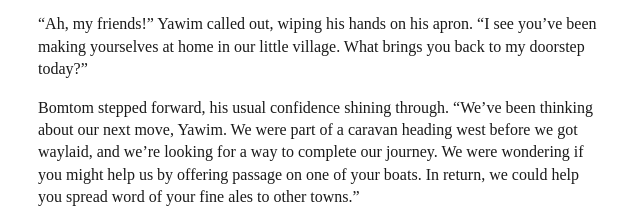
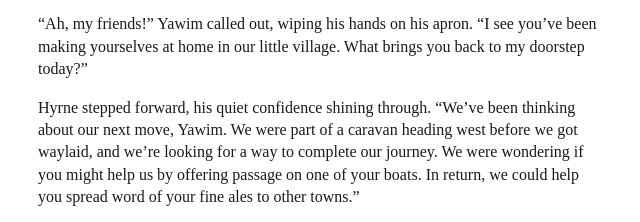
Before and after one commit to 00VOID/flblog, an Eleventy site: page content/sessions/session-04.md in a window 1280 px wide. Shown: the part 1487-1709 px from the top of the page, 318-958 px from the left. Built offline with nearby package versions, Linux system fonts and the light colour scheme; Eleventy itself is replaced by a stand-in of ours; files that its build step writes are made by us from their sources; no server answers; a web font is replaced by a local one.

Commit message:
Update session-04.md

```diff
--- a/content/sessions/session-04.md
+++ b/content/sessions/session-04.md
@@ -26,7 +26,7 @@ The group made their way to the Three Skulls, Yawim’s tavern, where they had f
 
 “Ah, my friends!” Yawim called out, wiping his hands on his apron. “I see you’ve been making yourselves at home in our little village. What brings you back to my doorstep today?”
 
-Bomtom stepped forward, his usual confidence shining through. “We’ve been thinking about our next move, Yawim. We were part of a caravan heading west before we got waylaid, and we’re looking for a way to complete our journey. We were wondering if you might help us by offering passage on one of your boats. In return, we could help you spread word of your fine ales to other towns.”
+Hyrne stepped forward, his quiet confidence shining through. “We’ve been thinking about our next move, Yawim. We were part of a caravan heading west before we got waylaid, and we’re looking for a way to complete our journey. We were wondering if you might help us by offering passage on one of your boats. In return, we could help you spread word of your fine ales to other towns.”
 
 Yawim’s eyes gleamed with interest. “Traveling on my boats, eh? That would certainly put the rattlers up Mrs. Pollmor! I like it. We’ve got three main trade routes from here: one heads north-west to Lake Varda, another east to a village there, and the last goes south to a place called the Wash—an outpost for the Rust Brothers. They’re not the friendliest folk, but they do buy a barrel or two from me.”
 
```
